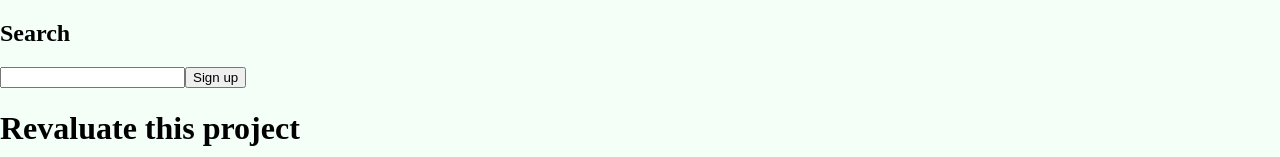
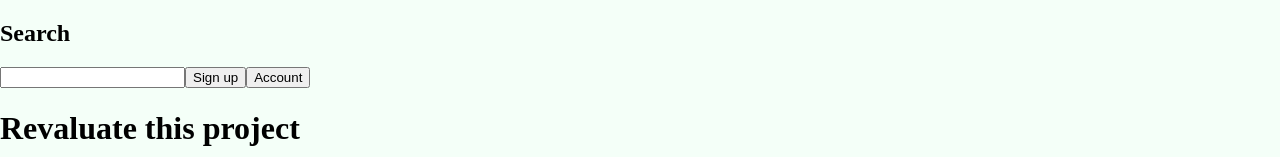
Before and after one commit to RicoMedi/fun-clips, a React (Create React App) app: page / in a window 1280 px wide. Shown: the part 180-337 px from the top of the page. Built offline with nearby package versions, Linux system fonts and the light colour scheme; a web font is replaced by a local one.

Commit message:
updates to ui

```diff
--- a/src/home/HomePage.js
+++ b/src/home/HomePage.js
@@ -7,7 +7,7 @@ export const HomePage = () => {
       <h2> Search</h2>
       <input type="text"></input>
     <button>Sign up</button>
-
+   <button> Account </button>
     <h1>
       Revaluate this project
     </h1>
```
